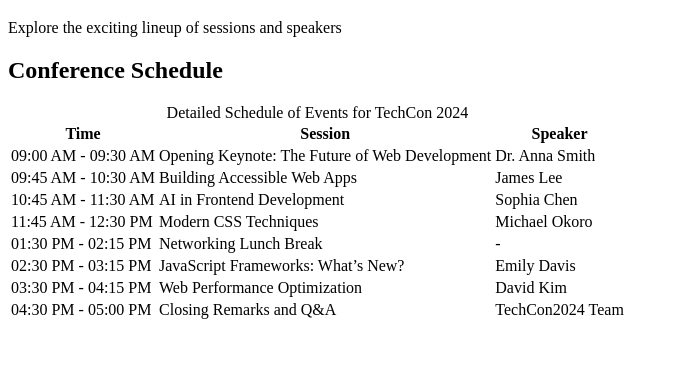
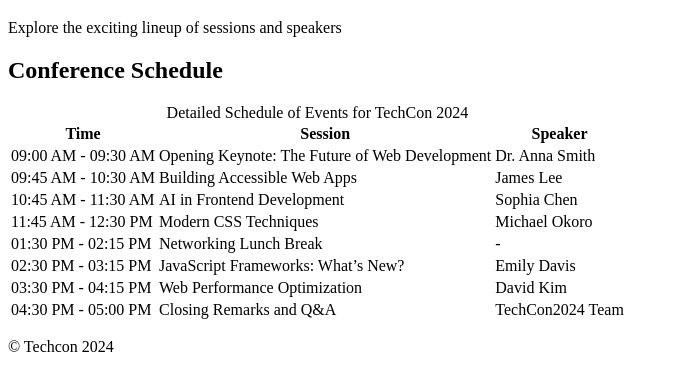
Before and after one commit to Eugene-Maina/TechCon_HTML, a plain HTML site: page techcon_website/schedule.html in a window 1280 px wide. Shown: the part 149-540 px from the top of the page, without its empty margins (0-678 px from the left). Drawn offline with Linux system fonts and the light colour scheme.

Commit message:
corrected the copy right maker on the footer

```diff
--- a/techcon_website/schedule.html
+++ b/techcon_website/schedule.html
@@ -73,7 +73,7 @@
                 </table>
         </main>
         <footer>
-            <p></p>
+            <p>&copy; Techcon 2024</p>
         </footer>
     </body>
 </html>
```
